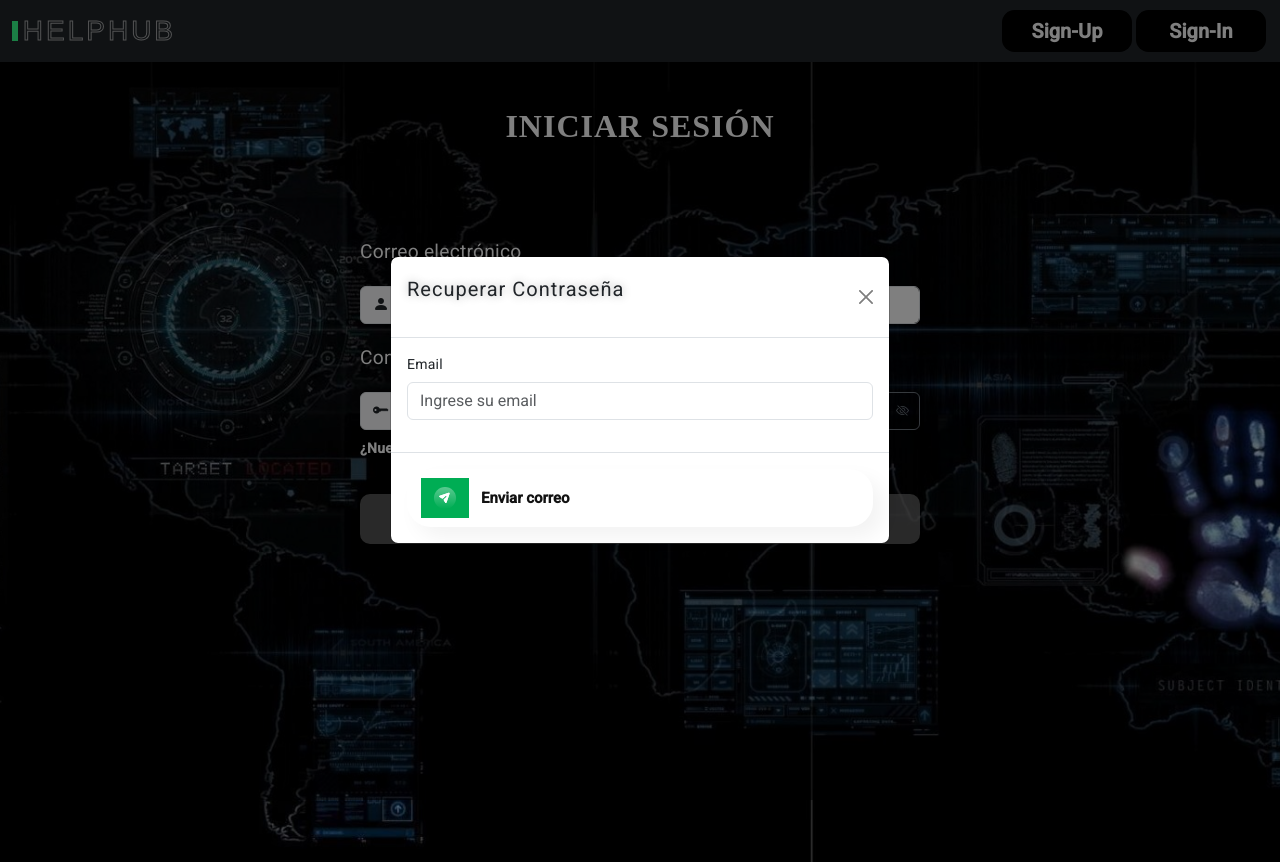
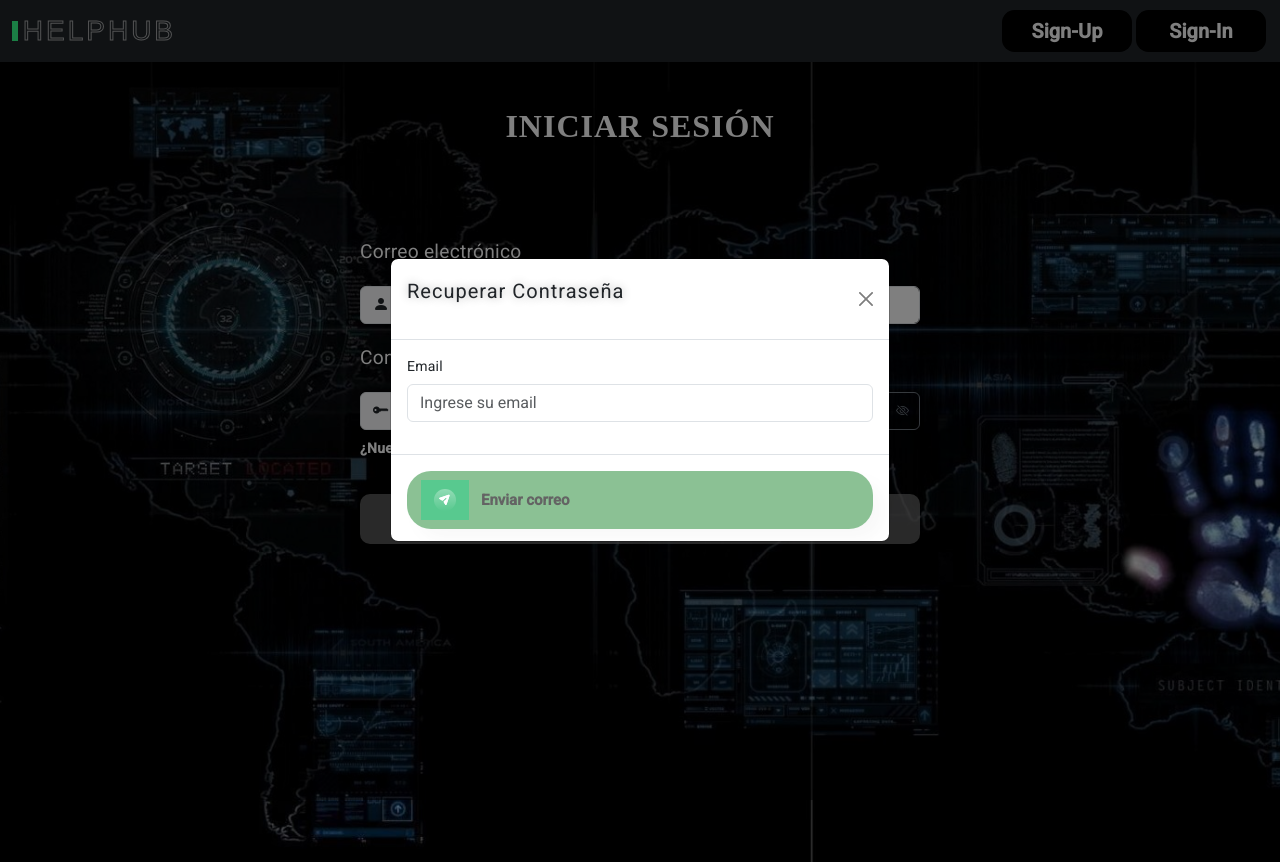
Before and after one commit to PJMonticoli/angular-supabase, an Angular app in the folder helphubapp/: page /user-login in a window 1280 px wide. Both pictures are taken after a click on the button "¿Olvidaste la contraseña?". Built offline with nearby package versions, Linux system fonts and the light colour scheme.

Commit message:
deshabilito boton enviar correo recuperacion si form es invalido y agrego alert

```diff
--- a/helphubapp/src/app/components/users/login/login.component.html
+++ b/helphubapp/src/app/components/users/login/login.component.html
@@ -93,7 +93,7 @@
                               </form>
                             </div>
                             <div class="modal-footer">
-                              <button class="button btn-block btn-large" style="--clr: #00ad54;" (click)="recuperarPassword()">
+                              <button class="btn button btn-block btn-large" style="--clr: #00ad54;" (click)="recuperarPassword()" [disabled]="!formRecovery.valid">
                                 <span class="button-decor"></span>
                                 <div class="button-content">
                                     <div class="button__icon">
--- a/helphubapp/src/app/components/users/login/login.component.ts
+++ b/helphubapp/src/app/components/users/login/login.component.ts
@@ -86,11 +86,13 @@ export class LoginComponent {
           this.router.navigate(['/']);
         },
         error : (err : any)=>{
-          this.toastr.success("Error al intentar enviar correo de recuperación de contraseña.");
+          this.toastr.error("Error al intentar enviar correo de recuperación de contraseña.");
           console.log(err);
         }
       });
 
+    } else{
+      this.toastr.error("Error al intentar enviar correo de recuperación de contraseña, complete todos los campos");
     }
   }
 
```
